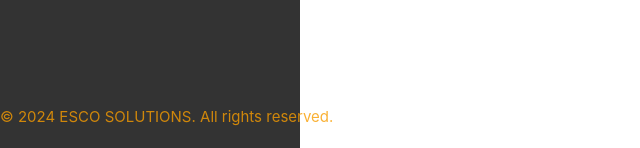
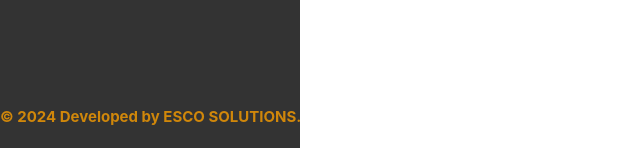
Before and after one commit to Mbuth1a/Logistics-System-PHP, a PHP site: page /dtms_dashboard.php in a window 1280 px wide; the page is wider, and only the part inside the window is pictured. Shown: the part 652-800 px from the top of that part, without its empty margins (0-640 px from the left). Run offline with PHP 8.4, Linux system fonts and the light colour scheme; data that the repository does not hold is empty.

Commit message:
Version 1.1

```diff
--- a/css/dtms_dashboard.css
+++ b/css/dtms_dashboard.css
@@ -102,4 +102,5 @@
     color: rgb(248, 157, 0);
     font-size: 15px;
     opacity: 0.8; /* Slight transparency */
+
 }
--- a/dtms_dashboard.php
+++ b/dtms_dashboard.php
@@ -189,7 +189,7 @@
   <script src="js/dtms_dashboard.js"></script>
 <!-- Footer -->
 <footer>
-        &copy; <?php echo date("Y"); ?> ESCO SOLUTIONS. All rights reserved.
-    </footer>
+    <b>&copy; <?php echo date("Y"); ?> Developed by ESCO SOLUTIONS.</b>
+</footer>
 </body>
 </html>
```
